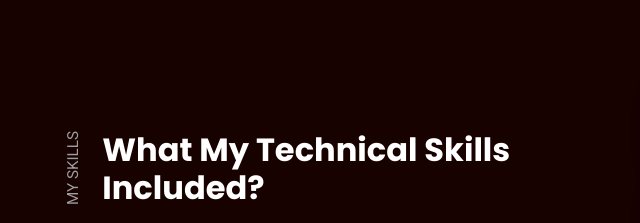
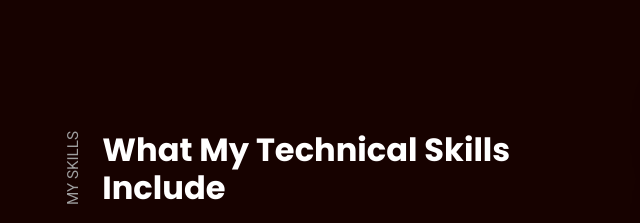
Before and after one commit to KLL505/KLL505.github.io, a plain HTML site: page index.html in a window 1280 px wide. Shown: the part 1960-2183 px from the top of the page, 39-679 px from the left. Drawn offline with nearby package versions, Linux system fonts and the light colour scheme; a web font is replaced by a local one.

Commit message:
Update index.html

```diff
--- a/index.html
+++ b/index.html
@@ -252,7 +252,7 @@
 
                     <p class="section-subtitle">My skills</p>
 
-                    <h2 class="h3 section-title">What My Technical Skills Included?</h2>
+                    <h2 class="h3 section-title">What My Technical Skills Include</h2>
 
                     <p class="section-text">
                         I'm always learning new skills and improving my abilities. From front end web frameworks to operating systems, here are some things I've picked up.
```
